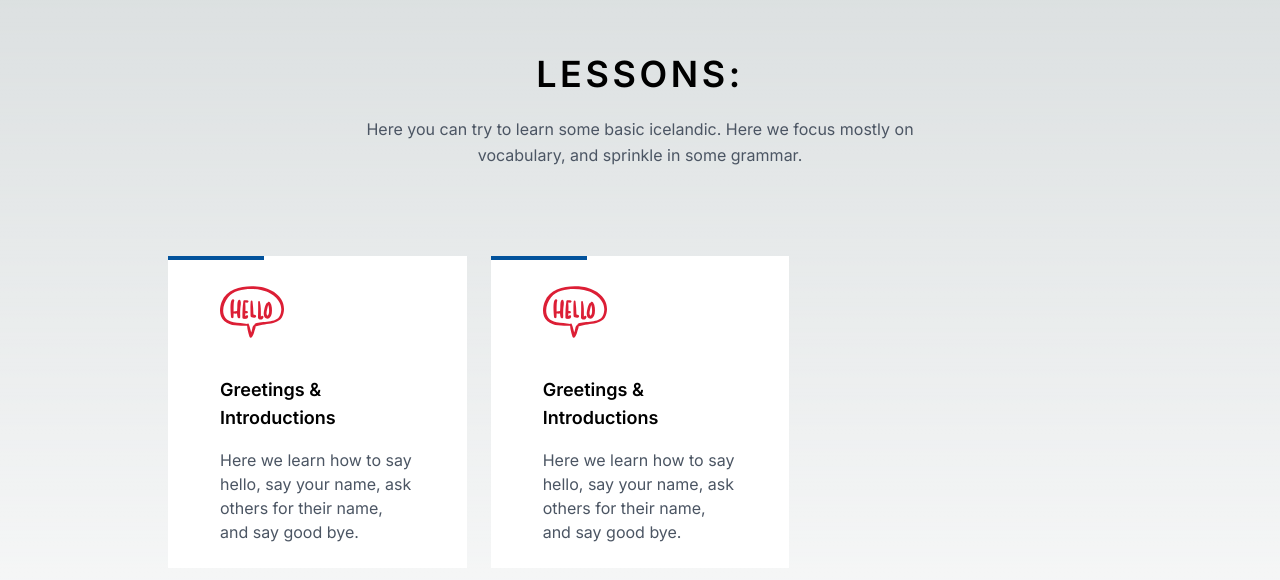
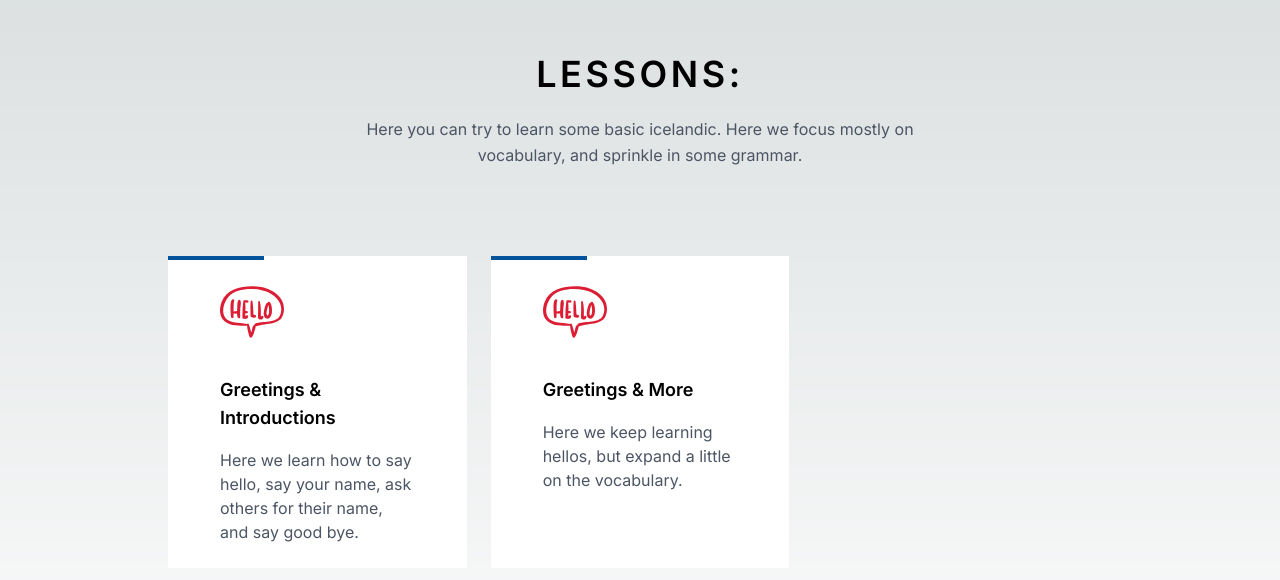
Before and after one commit to Wolfcoder13/my-icelandic-teacher, a Next.js app: page / in a window 1280 px wide. Shown: the part 144-724 px from the top of the page. Built offline with nearby package versions, Linux system fonts and the light colour scheme.

Commit message:
title and description fix

```diff
--- a/app/page.tsx
+++ b/app/page.tsx
@@ -76,8 +76,8 @@ export default function Home() {
                 />
                 <LessonCard
                   href='/lesson/two'
-                  title='Greetings & Introductions'
-                  text='Here we learn how to say hello, say your name, ask others for their name, and say good bye.'
+                  title='Greetings & More'
+                  text='Here we keep learning hellos, but expand a little on the vocabulary.'
                   svg={<svg className="w-16 h-16 fill-icelandic-red group-hover:fill-white"
                     fill="#000000" version="1.1" id="Capa_1" xmlns="http://www.w3.org/2000/svg" viewBox="0 0 281.983 281.983">
                     <g>
```
